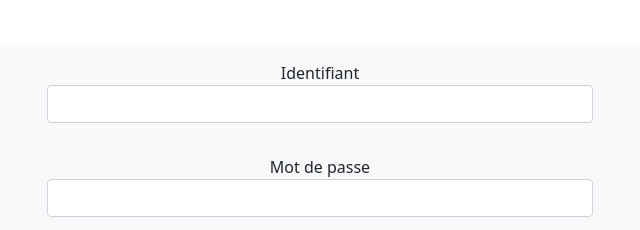
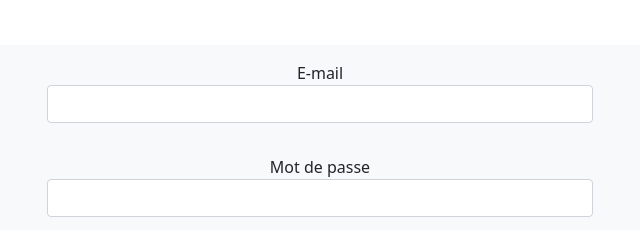
Before and after one commit to Dairalir/CDA-Fil-rouge, a plain HTML site: page HTMLCSS/Projet fil rouge/connection.html in a window 1280 px wide. Shown: the part 165-395 px from the top of the page, 320-960 px from the left. Drawn offline with nearby package versions, Linux system fonts and the light colour scheme.

Commit message:
modif identifiant

```diff
--- a/HTMLCSS/Projet fil rouge/connection.html
+++ b/HTMLCSS/Projet fil rouge/connection.html
@@ -88,7 +88,7 @@
         <div class="container text-center bg-light my-5">
             <div class="row justify-content-center">
                 <div class="mb-3 col-6">
-                    <label class="mt-3">Identifiant</label>
+                    <label class="mt-3">E-mail</label>
                     <input type="text" name="id" class="form-control" id="id" aria-describedby="idHelp" placeholder="">
                 </div>
             </div>
```
